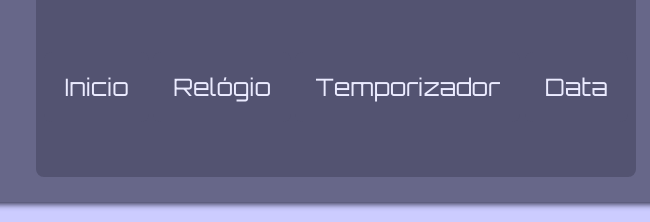
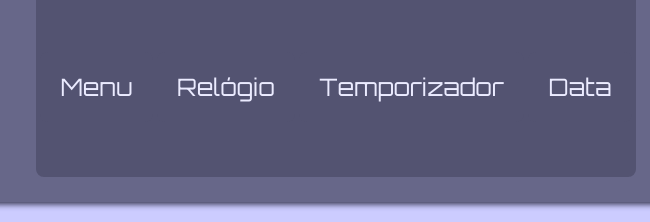
Before and after one commit to joaovitorcs/CRTD, a plain HTML site: page cronometro.html in a window 1280 px wide. Shown: the part 353-575 px from the top of the page, 304-954 px from the left. Drawn offline with Linux system fonts and the light colour scheme.

Commit message:
Corrigindo links

```diff
--- a/cronometro.html
+++ b/cronometro.html
@@ -22,7 +22,7 @@
                 <h1 id="contador">00:00:00</h1>
             </div>
             <div class="tabs">
-                <a href="./index.html">Inicio</a>
+                <a href="./index.html">Menu</a>
                 <a href="./relogio.html">Relógio</a>
                 <a href="./temporizador.html">Temporizador</a>
                 <a href="./data.html">Data</a>
```
Also changed, not shown: data.html (+1 -1 lines), relogio.html (+1 -1 lines), temporizador.html (+1 -1 lines).
